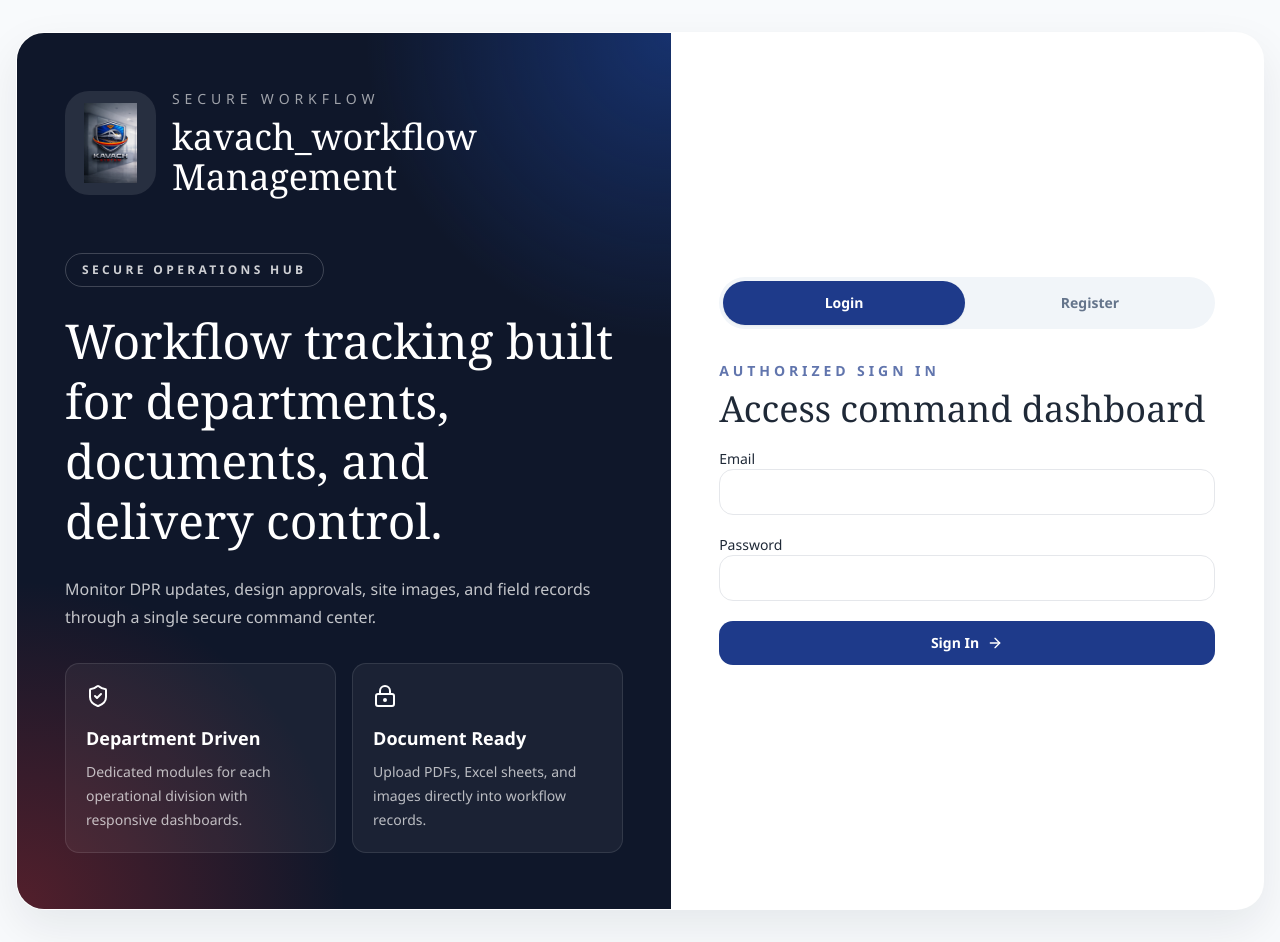
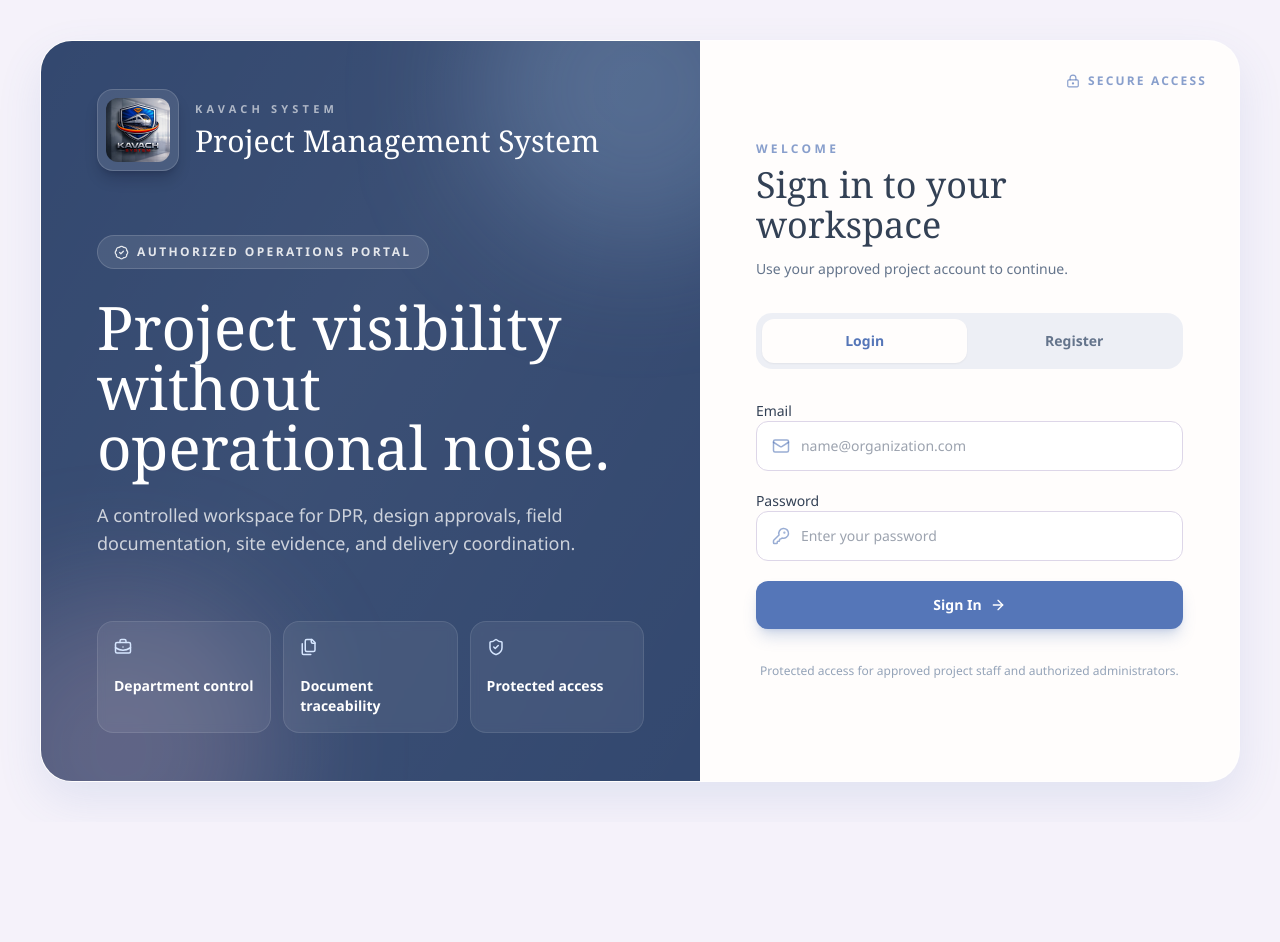
Before and after one commit to rutujamsvkavach-sp/kavach_workflow_Management, a React (Vite) app in the folder frontend/: page /login in a window 1280 px wide. After the commit the page ends 822 px from the top, so only its background shows below. Built offline with nearby package versions, Linux system fonts and the light colour scheme; no server answers.

Commit message:
Refresh project branding and login experience

```diff
--- a/frontend/index.html
+++ b/frontend/index.html
@@ -6,17 +6,17 @@
     <meta name="theme-color" content="#1E3A8A" />
     <meta name="apple-mobile-web-app-capable" content="yes" />
     <meta name="apple-mobile-web-app-status-bar-style" content="default" />
-    <meta name="apple-mobile-web-app-title" content="Kavach Workflow" />
+    <meta name="apple-mobile-web-app-title" content="Project Management System" />
     <meta
       name="description"
-      content="Kavach Workflow Management for DPR tracking, department workflows, secure document handling, and operational coordination."
+      content="Project Management System for DPR tracking, department workflows, secure document handling, and operational coordination."
     />
     <link rel="manifest" href="/manifest.webmanifest" />
     <link rel="apple-touch-icon" href="/apple-touch-icon.png" />
     <link rel="icon" type="image/png" sizes="32x32" href="/favicon-32.png" />
     <link rel="shortcut icon" href="/favicon-32.png" />
     <link rel="icon" type="image/png" sizes="192x192" href="/icon-192.png" />
-    <title>kavach_workflow Management | Kavach Workflow Management System</title>
+    <title>Project Management System</title>
   </head>
   <body class="bg-slate-50">
     <div id="root"></div>
--- a/frontend/public/sw.js
+++ b/frontend/public/sw.js
@@ -1,4 +1,4 @@
-const CACHE_NAME = "kavach-workflow-v1";
+const CACHE_NAME = "project-management-system-v2";
 const APP_SHELL = ["/", "/manifest.webmanifest", "/icon-192.png", "/icon-512.png", "/apple-touch-icon.png"];
 
 self.addEventListener("install", (event) => {
--- a/frontend/src/components/layout/Sidebar.jsx
+++ b/frontend/src/components/layout/Sidebar.jsx
@@ -38,7 +38,7 @@ const Sidebar = ({ open, onToggle, user }) => {
           </div>
           <div>
             <p className="text-xs uppercase tracking-[0.35em] text-white/50">Secure Operations</p>
-            <h2 className="mt-1 font-display text-2xl">kavach_workflow Management</h2>
+            <h2 className="mt-1 font-display text-2xl">Project Management System</h2>
           </div>
         </div>
 
--- a/frontend/src/context/AuthContext.jsx
+++ b/frontend/src/context/AuthContext.jsx
@@ -39,7 +39,7 @@ export const AuthProvider = ({ children }) => {
       const { token: nextToken, user: nextUser } = response.data.data;
       setToken(nextToken);
       setUser(nextUser);
-      toast.success("Welcome to kavach_workflow Management.");
+      toast.success("Welcome to Project Management System.");
       addNotification({
         title: "Login successful",
         message: `${nextUser.name} signed in successfully.`,
--- a/frontend/src/index.css
+++ b/frontend/src/index.css
@@ -3,19 +3,20 @@
 @tailwind utilities;
 
 :root {
-  color: #1f2937;
-  background: #f8fafc;
+  color: #334155;
+  background: #f5f2fa;
 }
 
 body {
   margin: 0;
   min-height: 100vh;
   font-family: "Segoe UI", Tahoma, Geneva, Verdana, sans-serif;
-  color: #1f2937;
+  color: #334155;
   background:
-    radial-gradient(circle at top right, rgba(37, 99, 235, 0.08), transparent 28%),
-    radial-gradient(circle at bottom left, rgba(211, 47, 47, 0.06), transparent 30%),
-    #f8fafc;
+    radial-gradient(circle at top right, rgba(167, 198, 236, 0.48), transparent 30%),
+    radial-gradient(circle at bottom left, rgba(244, 190, 202, 0.35), transparent 32%),
+    radial-gradient(circle at 55% 100%, rgba(207, 232, 219, 0.32), transparent 28%),
+    #f5f2fa;
 }
 
 #root {
--- a/frontend/src/pages/AdminPage.jsx
+++ b/frontend/src/pages/AdminPage.jsx
@@ -149,7 +149,7 @@ const AdminPage = () => {
       <PageHeader
         eyebrow="Administration"
         title="Admin Control Panel"
-        description="Review registered users, approve access, and manage role assignments for the kavach_workflow Management platform."
+        description="Review registered users, approve access, and manage role assignments for the Project Management System platform."
       />
 
       {loading ? (
--- a/frontend/src/pages/DashboardPage.jsx
+++ b/frontend/src/pages/DashboardPage.jsx
@@ -64,7 +64,7 @@ const DashboardPage = () => {
       <PageHeader
         eyebrow="Overview"
         title="Workflow Dashboard"
-        description="Track department activity, documentation flow, and staff contributions across the kavach_workflow Management command center."
+        description="Track department activity, documentation flow, and staff contributions across the Project Management System command center."
       />
 
       {loading ? (
--- a/frontend/src/pages/LoginPage.jsx
+++ b/frontend/src/pages/LoginPage.jsx
@@ -1,4 +1,4 @@
-import { ArrowRight, LockKeyhole, ShieldCheck } from "lucide-react";
+import { ArrowRight, BadgeCheck, BriefcaseBusiness, Files, KeyRound, LockKeyhole, Mail, ShieldCheck, UserRound } from "lucide-react";
 import { useState } from "react";
 import { Navigate, useNavigate } from "react-router-dom";
 import toast from "react-hot-toast";
@@ -48,69 +48,71 @@ const LoginPage = () => {
   };
 
   return (
-    <div className="min-h-screen bg-page px-4 py-8">
-      <div className="mx-auto grid min-h-[calc(100vh-4rem)] max-w-7xl overflow-hidden rounded-[28px] border border-white/80 bg-white shadow-soft lg:grid-cols-[1.05fr,0.95fr]">
-        <section className="relative overflow-hidden bg-sidebar px-8 py-10 text-white lg:px-12 lg:py-14">
-          <div className="absolute inset-0 bg-[radial-gradient(circle_at_top_right,_rgba(37,99,235,0.35),_transparent_28%),radial-gradient(circle_at_bottom_left,_rgba(211,47,47,0.35),_transparent_30%)]" />
-          <div className="relative">
+    <div className="min-h-screen bg-page px-4 py-5 sm:px-6 lg:px-10 lg:py-10">
+      <div className="mx-auto grid min-h-[calc(100vh-5rem)] max-w-[1440px] overflow-hidden rounded-[32px] border border-white/80 bg-card shadow-soft lg:grid-cols-[1.1fr,0.9fr]">
+        <section className="relative overflow-hidden bg-sidebar px-8 py-9 text-white sm:px-12 lg:px-14 lg:py-12">
+          <div className="absolute -right-24 -top-28 h-80 w-80 rounded-full bg-[#A7C6EC]/25 blur-3xl" />
+          <div className="absolute -bottom-32 -left-20 h-80 w-80 rounded-full bg-[#F4BECA]/20 blur-3xl" />
+          <div className="absolute inset-0 bg-[linear-gradient(120deg,transparent_0%,rgba(255,255,255,0.04)_45%,transparent_100%)]" />
+          <div className="relative flex min-h-full flex-col">
             <div className="flex items-center gap-4">
-              <div className="rounded-[24px] bg-white/10 p-3">
-                <img src={logo} alt="Kavach System" className="h-20 w-20 object-contain" />
+              <div className="rounded-2xl border border-white/15 bg-white/10 p-2 shadow-lg shadow-slate-950/20">
+                <img src={logo} alt="Kavach System" className="h-16 w-16 rounded-xl object-cover" />
               </div>
               <div>
-                <p className="text-sm uppercase tracking-[0.35em] text-white/60">Secure Workflow</p>
-                <h1 className="mt-2 font-display text-4xl">kavach_workflow Management</h1>
+                <p className="text-[11px] font-semibold uppercase tracking-[0.38em] text-white/60">Kavach System</p>
+                <h1 className="mt-1 font-display text-3xl leading-tight">Project Management System</h1>
               </div>
             </div>
 
-            <div className="mt-14 space-y-8">
-              <div>
-                <p className="inline-flex rounded-full border border-white/20 px-4 py-2 text-xs font-semibold uppercase tracking-[0.28em] text-white/80">
-                  Secure Operations Hub
-                </p>
-                <h2 className="mt-6 max-w-xl font-display text-5xl leading-tight">
-                  Workflow tracking built for departments, documents, and delivery control.
+            <div className="my-auto max-w-2xl py-14 lg:py-16">
+              <div className="inline-flex items-center gap-2 rounded-full border border-white/15 bg-white/10 px-4 py-2 text-xs font-semibold uppercase tracking-[0.2em] text-white/85">
+                <BadgeCheck size={15} />
+                Authorized operations portal
+              </div>
+              <h2 className="mt-7 font-display text-5xl leading-[1.08] text-white sm:text-6xl">
+                Project visibility without operational noise.
               </h2>
-                <p className="mt-6 max-w-xl text-base leading-7 text-white/75">
-                  Monitor DPR updates, design approvals, site images, and field records through a single secure command center.
+              <p className="mt-6 max-w-xl text-base leading-7 text-white/75 sm:text-lg">
+                A controlled workspace for DPR, design approvals, field documentation, site evidence, and delivery coordination.
               </p>
             </div>
 
-              <div className="grid gap-4 md:grid-cols-2">
+            <div className="grid gap-3 sm:grid-cols-3">
               {[
-                  {
-                    title: "Department Driven",
-                    text: "Dedicated modules for each operational division with responsive dashboards.",
-                    icon: ShieldCheck,
-                  },
-                  {
-                    title: "Document Ready",
-                    text: "Upload PDFs, Excel sheets, and images directly into workflow records.",
-                    icon: LockKeyhole,
-                  },
+                { label: "Department control", icon: BriefcaseBusiness },
+                { label: "Document traceability", icon: Files },
+                { label: "Protected access", icon: ShieldCheck },
               ].map((feature) => (
-                  <div key={feature.title} className="rounded-lg border border-white/10 bg-white/5 p-5">
-                    <feature.icon className="text-white" />
-                    <h3 className="mt-4 text-lg font-semibold">{feature.title}</h3>
-                    <p className="mt-2 text-sm leading-6 text-white/70">{feature.text}</p>
+                <div key={feature.label} className="rounded-2xl border border-white/10 bg-white/[0.07] p-4 backdrop-blur-sm">
+                  <feature.icon size={18} className="text-[#D6E6FF]" />
+                  <p className="mt-5 text-sm font-semibold leading-5 text-white">{feature.label}</p>
                 </div>
               ))}
             </div>
           </div>
-          </div>
         </section>
 
-        <section className="flex items-center px-6 py-10 lg:px-12">
-          <div className="mx-auto w-full max-w-lg">
-            <div className="rounded-full bg-slate-100 p-1">
+        <section className="relative flex items-center px-6 py-10 sm:px-10 lg:px-14">
+          <div className="absolute right-8 top-8 hidden items-center gap-2 text-xs font-semibold uppercase tracking-[0.18em] text-primary/70 lg:flex">
+            <LockKeyhole size={14} /> Secure access
+          </div>
+          <div className="mx-auto w-full max-w-md">
+            <div className="mb-8">
+              <p className="text-xs font-semibold uppercase tracking-[0.28em] text-primary/70">Welcome</p>
+              <h2 className="mt-2 font-display text-4xl text-body">{activeTab === "login" ? "Sign in to your workspace" : "Request system access"}</h2>
+              <p className="mt-3 text-sm leading-6 text-slate-500">{activeTab === "login" ? "Use your approved project account to continue." : "Register a staff or authorized administrator account."}</p>
+            </div>
+
+            <div className="rounded-2xl bg-primary/10 p-1.5">
               <div className="grid grid-cols-2 gap-1">
                 {["login", "register"].map((tab) => (
                   <button
                     key={tab}
                     type="button"
                     onClick={() => setActiveTab(tab)}
-                    className={`rounded-full px-4 py-3 text-sm font-semibold capitalize transition ${
-                      activeTab === tab ? "bg-primary text-white shadow-sm" : "text-slate-500"
+                    className={`rounded-xl px-4 py-3 text-sm font-semibold capitalize transition ${
+                      activeTab === tab ? "bg-card text-primary shadow-sm" : "text-slate-500 hover:text-primary"
                     }`}
                   >
                     {tab}
@@ -121,37 +123,26 @@ const LoginPage = () => {
 
             {activeTab === "login" ? (
               <form className="mt-8 space-y-5" onSubmit={handleLogin}>
-                <div>
-                  <p className="text-sm font-semibold uppercase tracking-[0.28em] text-primary/70">Authorized Sign In</p>
-                  <h2 className="mt-2 font-display text-4xl text-body">Access command dashboard</h2>
-                </div>
-
                 <label className="block space-y-2 text-sm font-medium text-body">
                   Email
-                  <input
-                    type="email"
-                    value={loginForm.email}
-                    onChange={(event) => setLoginForm((current) => ({ ...current, email: event.target.value }))}
-                    required
-                    className="w-full rounded-lg border border-border px-4 py-3 outline-none transition focus:border-primary focus:ring-2 focus:ring-primary/10"
-                  />
+                  <span className="relative block">
+                    <Mail size={18} className="pointer-events-none absolute left-4 top-1/2 -translate-y-1/2 text-primary/60" />
+                    <input type="email" value={loginForm.email} onChange={(event) => setLoginForm((current) => ({ ...current, email: event.target.value }))} required placeholder="name@organization.com" className="w-full rounded-xl border border-border bg-white px-11 py-3.5 outline-none transition focus:border-primary focus:ring-4 focus:ring-primary/10" />
+                  </span>
                 </label>
 
                 <label className="block space-y-2 text-sm font-medium text-body">
                   Password
-                  <input
-                    type="password"
-                    value={loginForm.password}
-                    onChange={(event) => setLoginForm((current) => ({ ...current, password: event.target.value }))}
-                    required
-                    className="w-full rounded-lg border border-border px-4 py-3 outline-none transition focus:border-primary focus:ring-2 focus:ring-primary/10"
-                  />
+                  <span className="relative block">
+                    <KeyRound size={18} className="pointer-events-none absolute left-4 top-1/2 -translate-y-1/2 text-primary/60" />
+                    <input type="password" value={loginForm.password} onChange={(event) => setLoginForm((current) => ({ ...current, password: event.target.value }))} required placeholder="Enter your password" className="w-full rounded-xl border border-border bg-white px-11 py-3.5 outline-none transition focus:border-primary focus:ring-4 focus:ring-primary/10" />
+                  </span>
                 </label>
 
                 <button
                   type="submit"
                   disabled={loading}
-                  className="flex w-full items-center justify-center gap-2 rounded-lg bg-primary px-5 py-3 text-sm font-semibold text-white transition hover:bg-hover disabled:cursor-not-allowed disabled:opacity-70"
+                  className="flex w-full items-center justify-center gap-2 rounded-xl bg-primary px-5 py-3.5 text-sm font-semibold text-white shadow-lg shadow-primary/25 transition hover:bg-hover disabled:cursor-not-allowed disabled:opacity-70"
                 >
                   {loading ? "Signing In..." : "Sign In"}
                   <ArrowRight size={16} />
@@ -159,31 +150,14 @@ const LoginPage = () => {
               </form>
             ) : (
               <form className="mt-8 space-y-5" onSubmit={handleRegister}>
-                <div>
-                  <p className="text-sm font-semibold uppercase tracking-[0.28em] text-primary/70">Create Access</p>
-                  <h2 className="mt-2 font-display text-4xl text-body">Register a new user</h2>
-                </div>
-
                 <label className="block space-y-2 text-sm font-medium text-body">
                   Full Name
-                  <input
-                    type="text"
-                    value={registerForm.name}
-                    onChange={(event) => setRegisterForm((current) => ({ ...current, name: event.target.value }))}
-                    required
-                    className="w-full rounded-lg border border-border px-4 py-3 outline-none transition focus:border-primary focus:ring-2 focus:ring-primary/10"
-                  />
+                  <span className="relative block"><UserRound size={18} className="pointer-events-none absolute left-4 top-1/2 -translate-y-1/2 text-primary/60" /><input type="text" value={registerForm.name} onChange={(event) => setRegisterForm((current) => ({ ...current, name: event.target.value }))} required placeholder="Full name" className="w-full rounded-xl border border-border bg-white px-11 py-3.5 outline-none transition focus:border-primary focus:ring-4 focus:ring-primary/10" /></span>
                 </label>
 
                 <label className="block space-y-2 text-sm font-medium text-body">
                   Email
-                  <input
-                    type="email"
-                    value={registerForm.email}
-                    onChange={(event) => setRegisterForm((current) => ({ ...current, email: event.target.value }))}
-                    required
-                    className="w-full rounded-lg border border-border px-4 py-3 outline-none transition focus:border-primary focus:ring-2 focus:ring-primary/10"
-                  />
+                  <span className="relative block"><Mail size={18} className="pointer-events-none absolute left-4 top-1/2 -translate-y-1/2 text-primary/60" /><input type="email" value={registerForm.email} onChange={(event) => setRegisterForm((current) => ({ ...current, email: event.target.value }))} required placeholder="name@organization.com" className="w-full rounded-xl border border-border bg-white px-11 py-3.5 outline-none transition focus:border-primary focus:ring-4 focus:ring-primary/10" /></span>
                 </label>
 
                 <div className="grid gap-5 md:grid-cols-2">
@@ -194,7 +168,8 @@ const LoginPage = () => {
                       value={registerForm.password}
                       onChange={(event) => setRegisterForm((current) => ({ ...current, password: event.target.value }))}
                       required
-                      className="w-full rounded-lg border border-border px-4 py-3 outline-none transition focus:border-primary focus:ring-2 focus:ring-primary/10"
+                      placeholder="Create password"
+                      className="w-full rounded-xl border border-border bg-white px-4 py-3.5 outline-none transition focus:border-primary focus:ring-4 focus:ring-primary/10"
                     />
                   </label>
 
@@ -203,7 +178,7 @@ const LoginPage = () => {
                     <select
                       value={registerForm.role}
                       onChange={(event) => setRegisterForm((current) => ({ ...current, role: event.target.value }))}
-                      className="w-full rounded-lg border border-border px-4 py-3 outline-none transition focus:border-primary focus:ring-2 focus:ring-primary/10"
+                      className="w-full rounded-xl border border-border bg-white px-4 py-3.5 outline-none transition focus:border-primary focus:ring-4 focus:ring-primary/10"
                     >
                       <option value="staff">Staff</option>
                       <option value="admin">Admin</option>
@@ -218,7 +193,7 @@ const LoginPage = () => {
                       type="password"
                       value={registerForm.adminSecret}
                       onChange={(event) => setRegisterForm((current) => ({ ...current, adminSecret: event.target.value }))}
-                      className="w-full rounded-lg border border-border px-4 py-3 outline-none transition focus:border-primary focus:ring-2 focus:ring-primary/10"
+                      className="w-full rounded-xl border border-border bg-white px-4 py-3.5 outline-none transition focus:border-primary focus:ring-4 focus:ring-primary/10"
                     />
                   </label>
                 ) : null}
@@ -226,13 +201,14 @@ const LoginPage = () => {
                 <button
                   type="submit"
                   disabled={loading}
-                  className="flex w-full items-center justify-center gap-2 rounded-lg bg-primary px-5 py-3 text-sm font-semibold text-white transition hover:bg-hover disabled:cursor-not-allowed disabled:opacity-70"
+                  className="flex w-full items-center justify-center gap-2 rounded-xl bg-primary px-5 py-3.5 text-sm font-semibold text-white shadow-lg shadow-primary/25 transition hover:bg-hover disabled:cursor-not-allowed disabled:opacity-70"
                 >
                   {loading ? "Creating Account..." : "Create Account"}
                   <ArrowRight size={16} />
                 </button>
               </form>
             )}
+            <p className="mt-8 text-center text-xs leading-5 text-slate-400">Protected access for approved project staff and authorized administrators.</p>
           </div>
         </section>
       </div>
--- a/frontend/src/pages/NotFoundPage.jsx
+++ b/frontend/src/pages/NotFoundPage.jsx
@@ -6,7 +6,7 @@ const NotFoundPage = () => (
       <p className="text-sm font-semibold uppercase tracking-[0.3em] text-primary/70">404</p>
       <h1 className="mt-4 font-display text-4xl text-body">Page not found</h1>
       <p className="mt-4 text-sm leading-6 text-slate-500">
-        The requested kavach_workflow Management module could not be found. Return to the dashboard to continue managing workflow records.
+        The requested Project Management System module could not be found. Return to the dashboard to continue managing workflow records.
       </p>
       <Link
         to="/"
--- a/frontend/tailwind.config.js
+++ b/frontend/tailwind.config.js
@@ -4,17 +4,17 @@ export default {
   theme: {
     extend: {
       colors: {
-        primary: "#1E3A8A",
-        accent: "#D32F2F",
-        sidebar: "#0F172A",
-        page: "#F8FAFC",
-        card: "#FFFFFF",
-        body: "#1F2937",
-        border: "#E5E7EB",
-        hover: "#2563EB",
+        primary: "#5576B8",
+        accent: "#C96A78",
+        sidebar: "#33486F",
+        page: "#F5F2FA",
+        card: "#FFFDFC",
+        body: "#334155",
+        border: "#DDD6E8",
+        hover: "#405F9C",
       },
       boxShadow: {
-        soft: "0 18px 45px rgba(15, 23, 42, 0.08)",
+        soft: "0 18px 45px rgba(85, 118, 184, 0.12)",
       },
       borderRadius: {
         lg: "0.875rem",
```
Also changed, not shown: frontend/public/manifest.webmanifest, 1 other file (tests, documents, lock files or other folders). Lines whose indentation alone changed are shown as unchanged.
